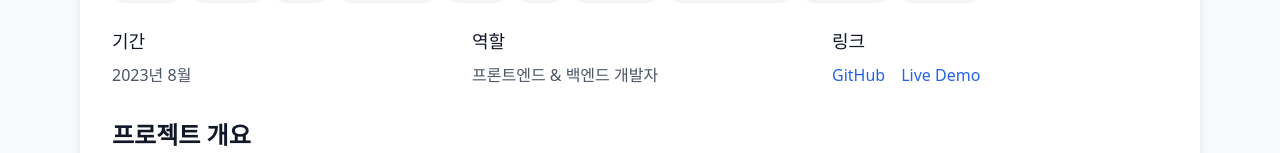
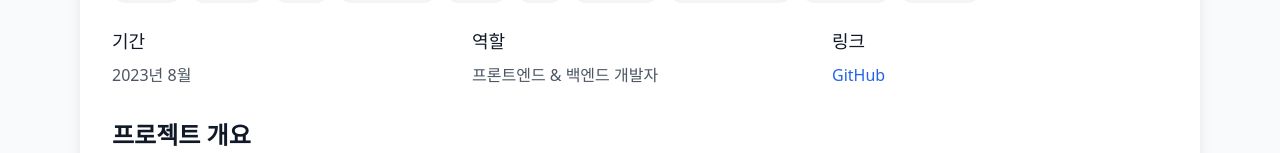
Before and after one commit to hangmin3320/Resume, a Next.js app: page /projects/1 in a window 1280 px wide. Shown: the part 521-674 px from the top of the page. Built offline with nearby package versions, Linux system fonts and the light colour scheme.

Commit message:
[chore] Projects - Live demo 삭제

```diff
--- a/src/app/projects/[id]/page.tsx
+++ b/src/app/projects/[id]/page.tsx
@@ -132,7 +132,6 @@ export default function ProjectDetail({ params }: { params: { id: string } }) {
                   <h3 className="text-lg font-medium text-gray-900 dark:text-white mb-2">링크</h3>
                   <div className="flex space-x-4">
                     <a href={project.github} target="_blank" rel="noopener noreferrer" className="text-blue-600 dark:text-blue-400 hover:text-blue-800 dark:hover:text-blue-300">GitHub</a>
-                    <a href={project.liveDemo} target="_blank" rel="noopener noreferrer" className="text-blue-600 dark:text-blue-400 hover:text-blue-800 dark:hover:text-blue-300">Live Demo</a>
                   </div>
                 </div>
               )}
```
